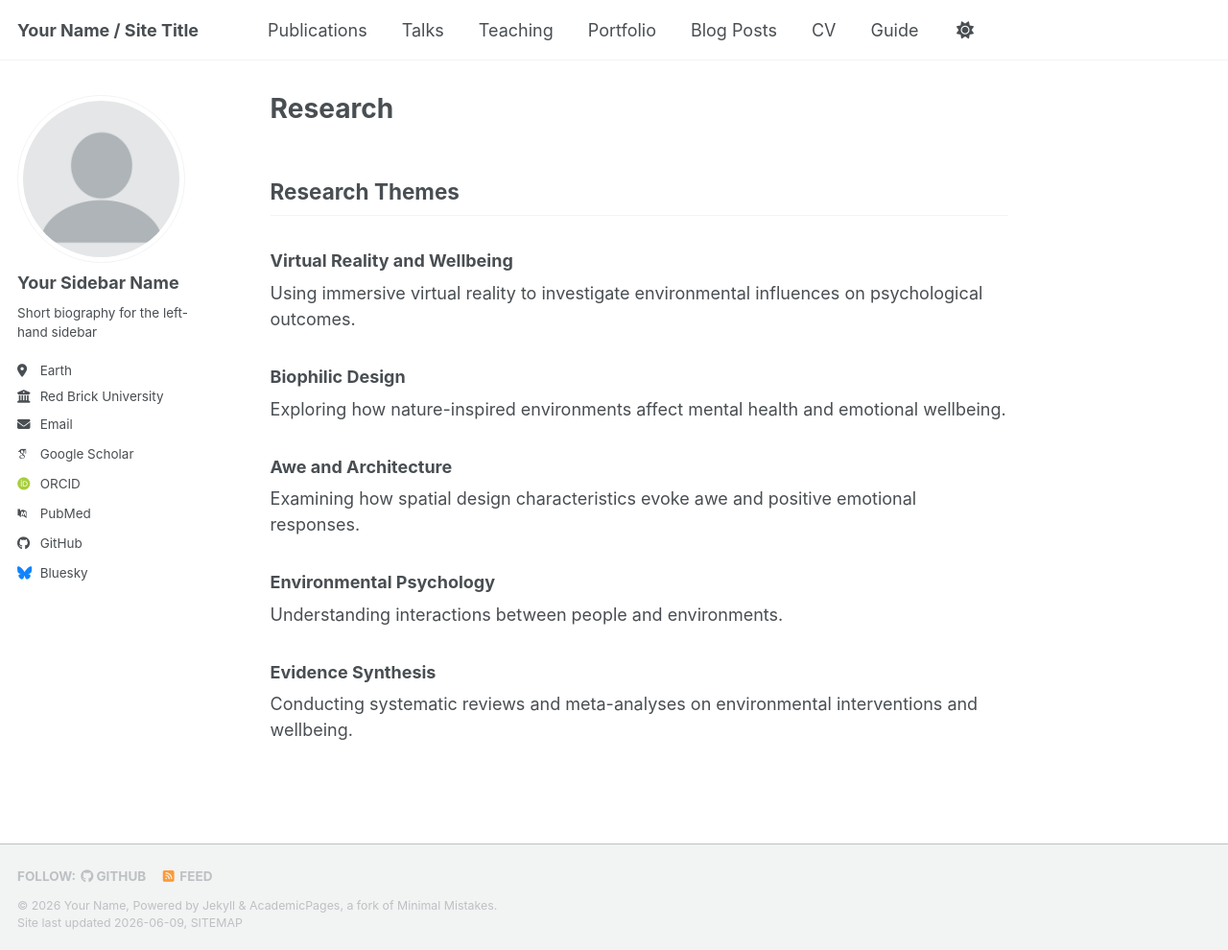
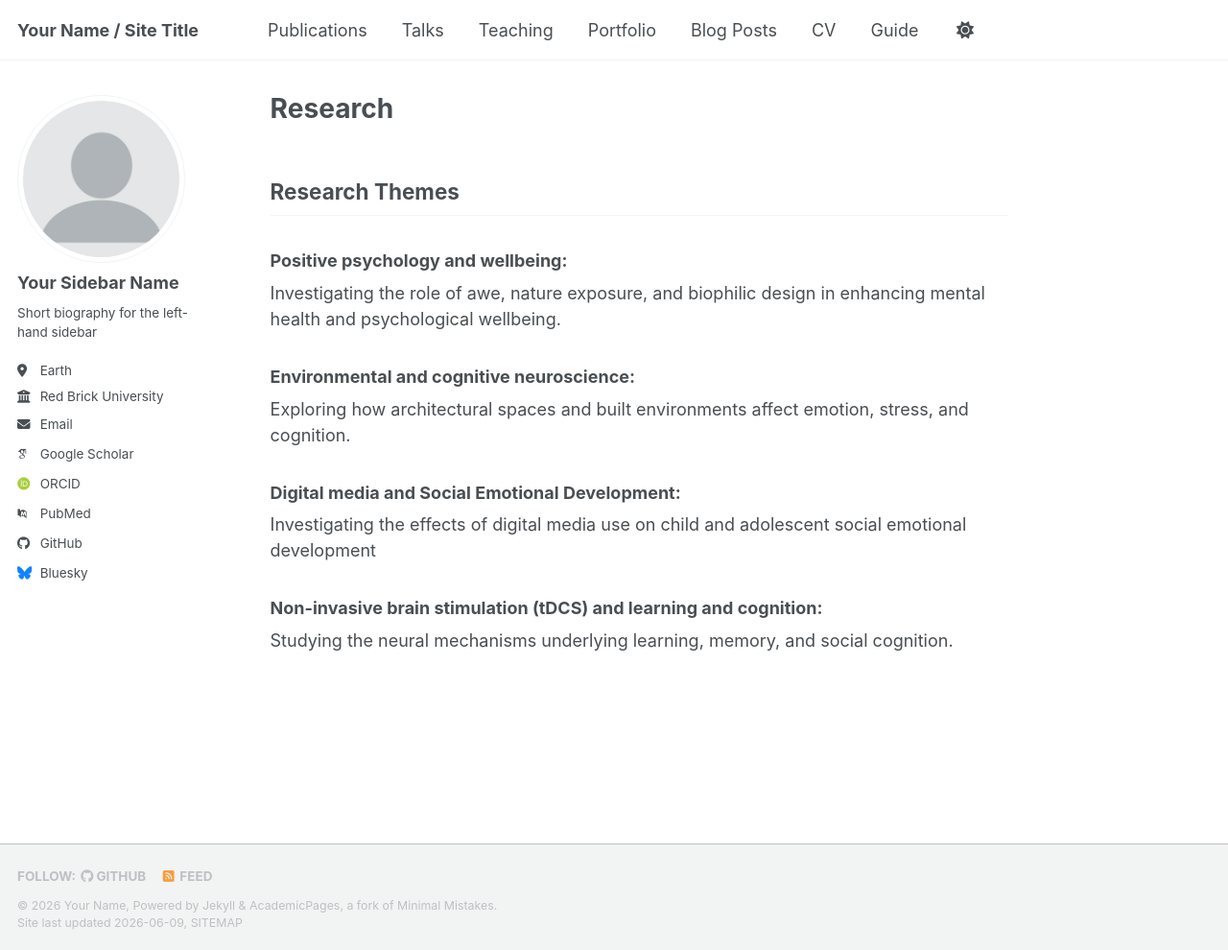
Before and after one commit to garonperceval/garonperceval.github.io, a Jekyll site: the page built from _pages/research.md, in a window 1280 px wide and 990 px high. Shown: the whole window at 96% size. Built offline with Jekyll 4.4.1, drawn with Linux system fonts in a browser that asks for light colours; some web fonts are replaced; a script bundle is joined from its source files by our own code; library files that are not in the unit come from our copies.

Commit message:
Update research.md

```diff
--- a/_pages/research.md
+++ b/_pages/research.md
@@ -5,22 +5,18 @@ title: "Research"
 
 ## Research Themes
 
-### Virtual Reality and Wellbeing
+### Positive psychology and wellbeing:
 
-Using immersive virtual reality to investigate environmental influences on psychological outcomes.
+Investigating the role of awe, nature exposure, and biophilic design in enhancing mental health and psychological wellbeing.
 
-### Biophilic Design
+### Environmental and cognitive neuroscience:
 
-Exploring how nature-inspired environments affect mental health and emotional wellbeing.
+Exploring how architectural spaces and built environments affect emotion, stress, and cognition.
 
-### Awe and Architecture
+### Digital media and Social Emotional Development:
 
-Examining how spatial design characteristics evoke awe and positive emotional responses.
+Investigating the effects of digital media use on child and adolescent social emotional development
 
-### Environmental Psychology
+### Non-invasive brain stimulation (tDCS) and learning and cognition:
 
-Understanding interactions between people and environments.
-
-### Evidence Synthesis
-
-Conducting systematic reviews and meta-analyses on environmental interventions and wellbeing.
+Studying the neural mechanisms underlying learning, memory, and social cognition.
```
